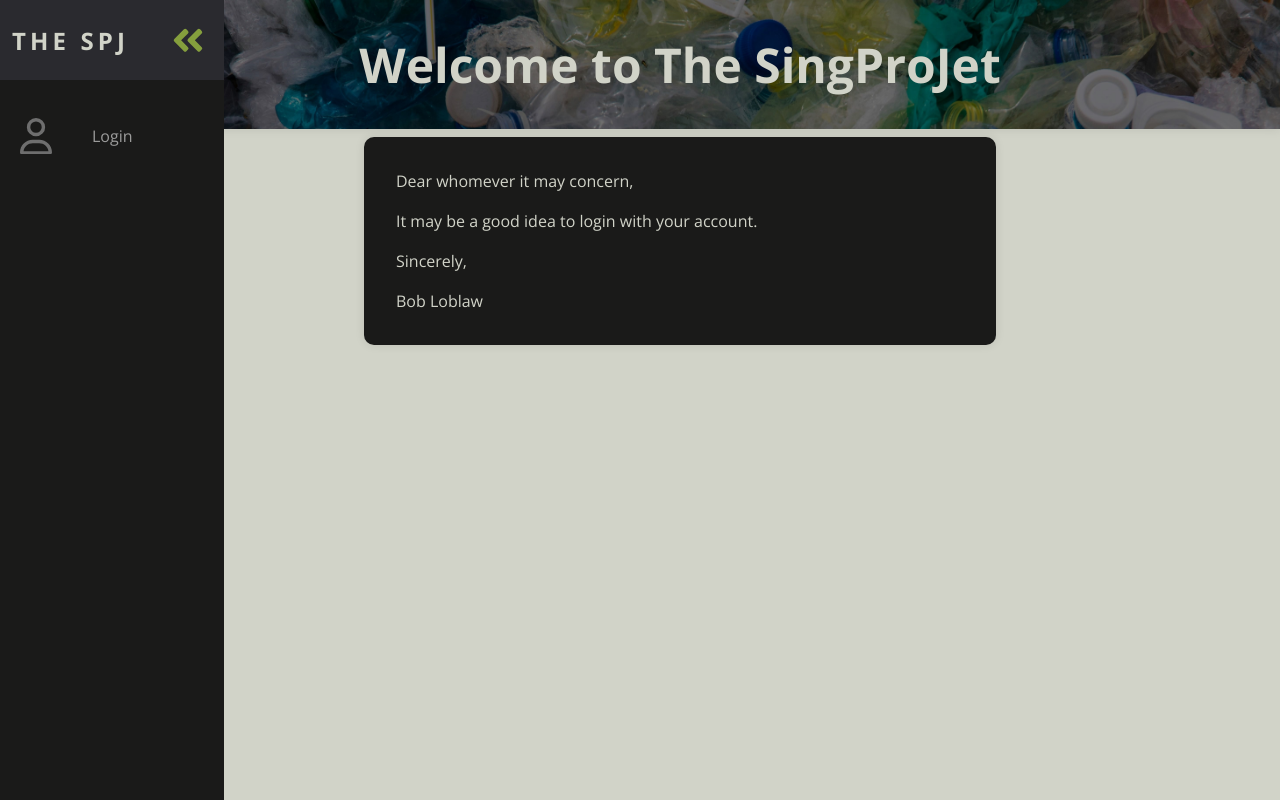
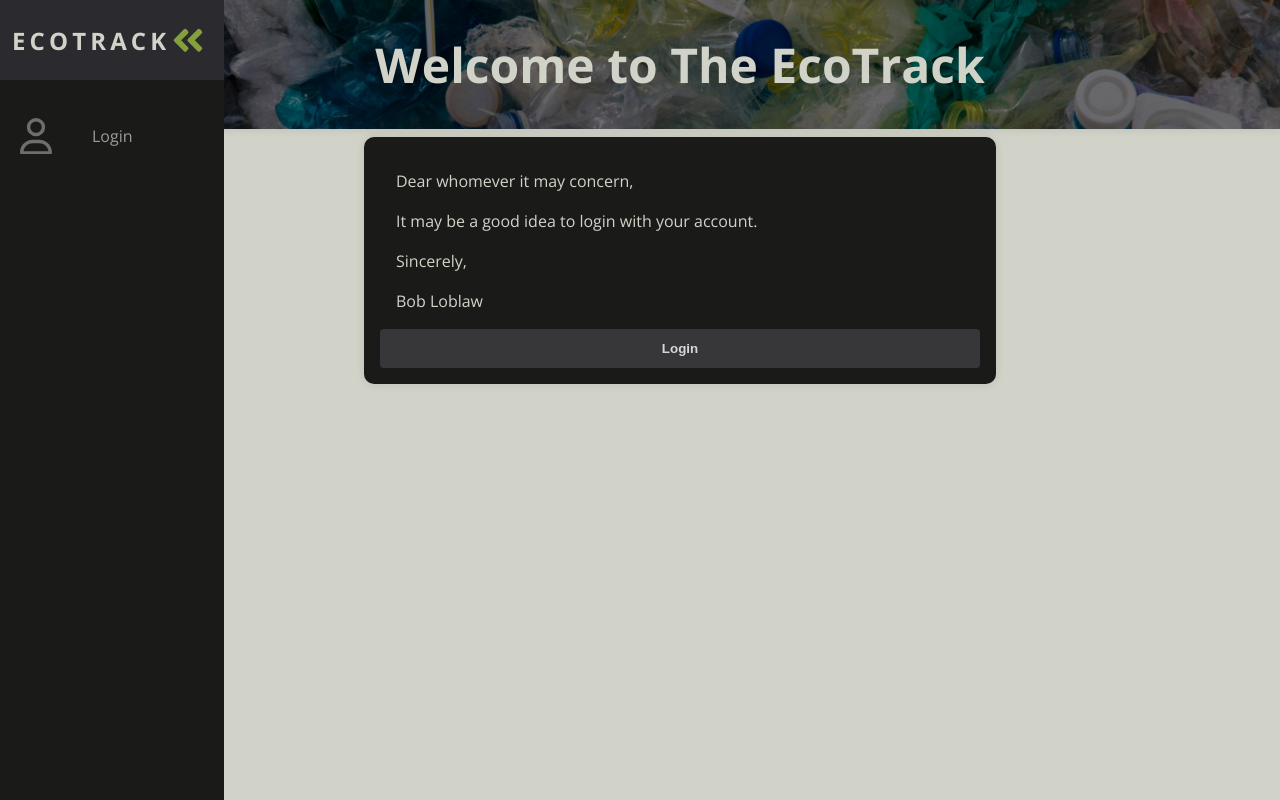
Before and after one commit to medex256/BinDesignWebApp, a Flask app: page / in a window 1280 px wide. Run offline with Flask 3, Linux system fonts and the light colour scheme.

Commit message:
update to SPJ to EcoTrack

```diff
--- a/templates/home.html
+++ b/templates/home.html
@@ -11,7 +11,7 @@
   {% include 'navbar.html' %}
     <main>
       <div class="banner">
-        <h1>Welcome to The SingProJet</h1>
+        <h1>Welcome to The EcoTrack</h1>
       </div>
       {% if not current_user.is_authenticated %}
       <div class="container">
@@ -19,6 +19,8 @@
         <p>It may be a good idea to login with your account.</p>
         <p>Sincerely,</p>
         <p>Bob Loblaw</p>
+        <form action="{{ url_for('login') }}">
+          <button type="submit">Login</button>
       </div>
       {% endif %}
       {% if current_user.is_authenticated %}
--- a/templates/login.html
+++ b/templates/login.html
@@ -11,7 +11,7 @@
 <body>
     <main style="padding-left: 0%;">
         <div class="banner">
-            <h1>Logging into The SingProJet</h1>
+            <h1>Logging into EcoTrack</h1>
             <h2>Back to recycle more?</h2>
         </div>
         <div class="container">
--- a/templates/navbar.html
+++ b/templates/navbar.html
@@ -7,7 +7,7 @@
         <!-- Link to Home Page *only for Desktop* -->
         <li class="logo">
           <a href="{{ url_for('home') }}" class="nav-link">
-            <span class="link-text logo-text">The SPJ</span>
+            <span class="link-text logo-text">EcoTrack</span>
             <svg
               aria-hidden="true"
               focusable="false"
--- a/templates/register.html
+++ b/templates/register.html
@@ -10,8 +10,8 @@
 <body>
     <main style="padding-left: 0%;">
         <div class="banner">
-            <h1>Registering to The SingProJet</h1>
-            <h2>Welcome to the The SingProJet!</h2>
+            <h1>Registering to EcoTrack</h1>
+            <h2>Welcome to EcoTrack!</h2>
         </div>
         <div class="container">
             <form method="POST" action="">
--- a/templates/while_throwing.html
+++ b/templates/while_throwing.html
@@ -18,12 +18,6 @@
 
         </div>
 
-        <div class="container">
-            <!--
-            <form action="{{ url_for('sffsdfasdfasjfhafoshflhaifakhdfanlksdfhai') }}">
-                <button type="submit">End Session</button>
-            </form>
-            -->
 
             <div class="container mt-5">
                 <div class="card">
```
